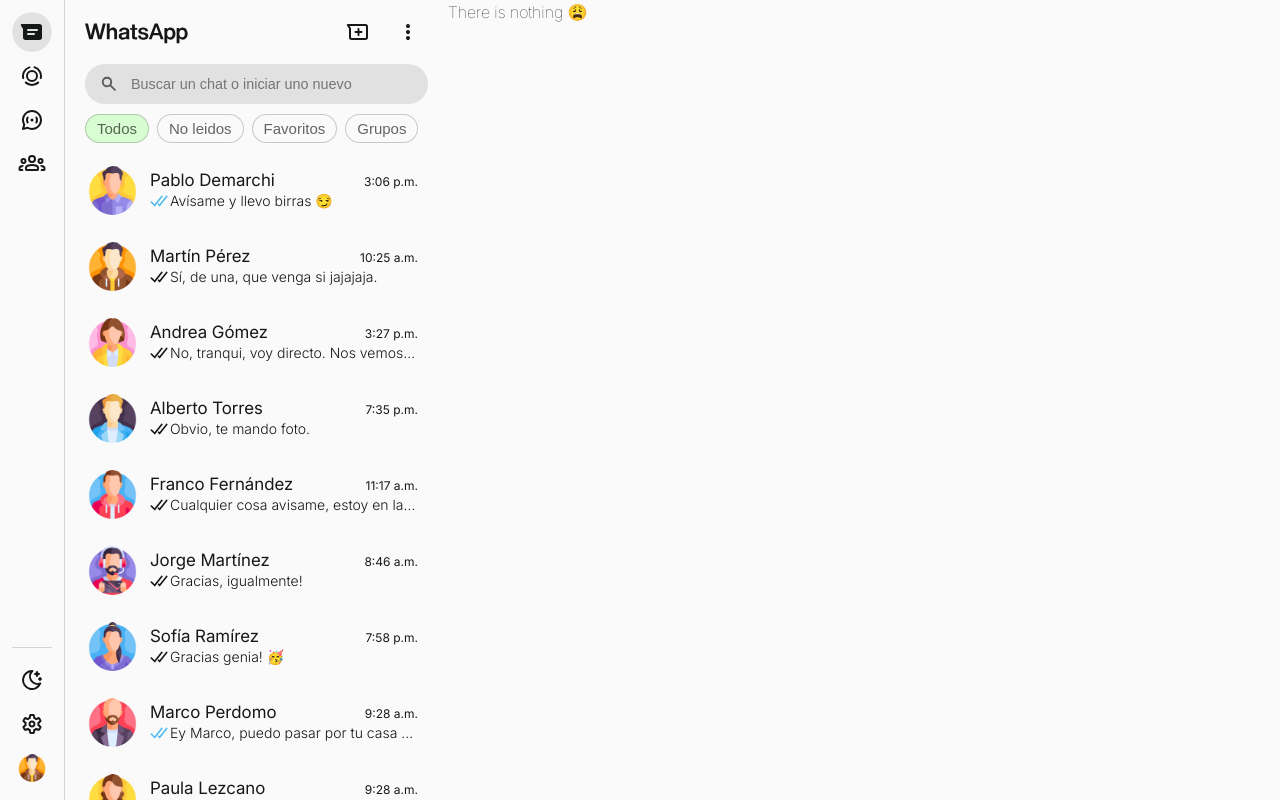
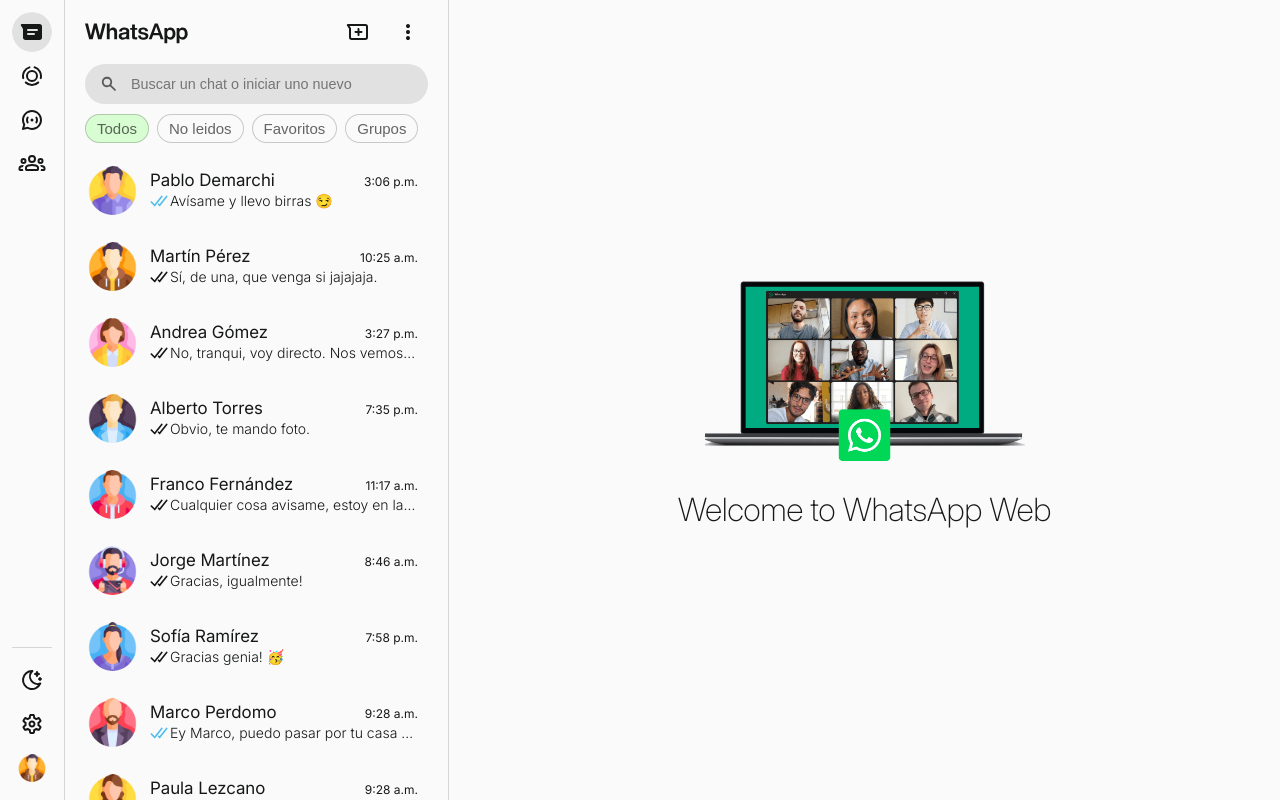
Before and after one commit to javicod92/ChatApp, a React (Vite) app: page / in a window 1280 px wide. Built offline with nearby package versions, Linux system fonts and the light colour scheme.

Commit message:
feat: add a welcome screen when the user has not selected any chat yet

```diff
--- a/src/pages/Home.tsx
+++ b/src/pages/Home.tsx
@@ -1,5 +1,6 @@
 import { Outlet, useParams } from "react-router";
 import ChatListPanel from "../components/composites/ChatListPanel";
+import WelcomePage from "./WelcomePage";
 
 export default function Home() {
   const params = useParams();
@@ -8,7 +9,7 @@
   return (
     <>
       <ChatListPanel />
-      {id ? <Outlet /> : <p>There is nothing 😩</p>}
+      {id ? <Outlet /> : <WelcomePage />}
     </>
   );
 }
--- /dev/null
+++ b/src/pages/WelcomePage.module.css
@@ -0,0 +1,18 @@
+.welcomeContainer {
+  width: 100%;
+  height: 100%;
+  display: flex;
+  flex-direction: column;
+  justify-content: center;
+  align-items: center;
+  border-left: 1px solid var(--conversation-header-border);
+}
+
+.welcomeContainer img {
+  width: 320px;
+}
+
+.welcomeContainer h1 {
+  font-weight: 200;
+  margin-top: 25px;
+}
--- /dev/null
+++ b/src/pages/WelcomePage.tsx
@@ -0,0 +1,12 @@
+import styles from "./WelcomePage.module.css";
+
+export default function WelcomePage() {
+  return (
+    <div className={styles.welcomeContainer}>
+      <div>
+        <img src="Backgrounds/wa669aeJeom.png" alt="welcome image" />
+      </div>
+      <h1>Welcome to WhatsApp Web</h1>
+    </div>
+  );
+}
```
